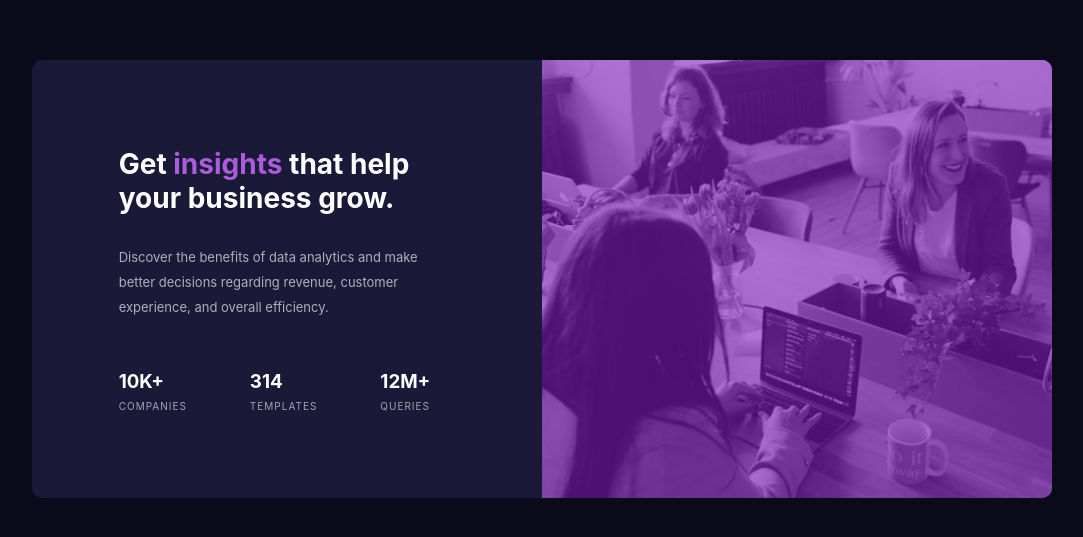
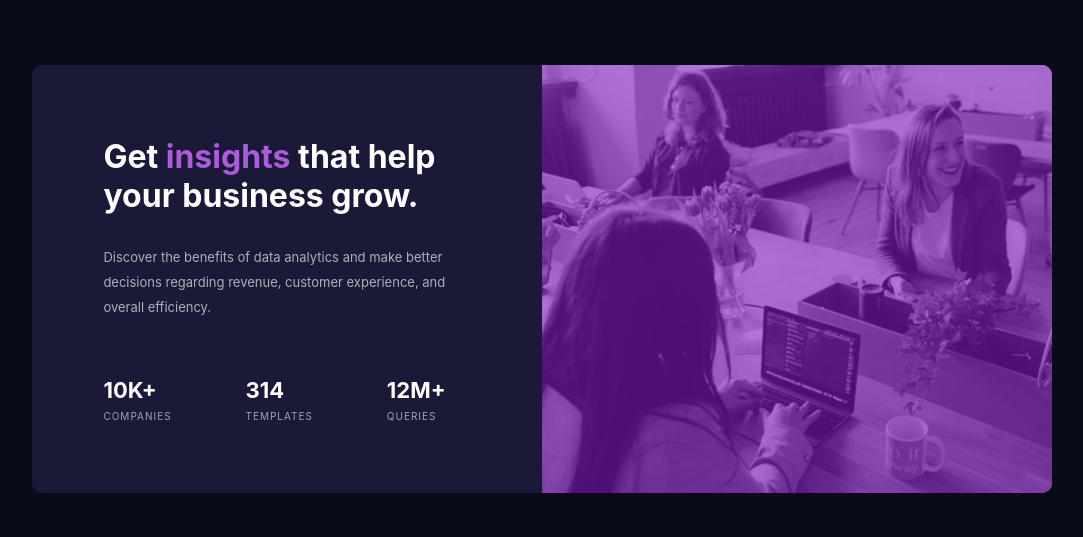
Before and after one commit to tanvir-kabir/stats-preview-card, a plain HTML site: page index.html in a window 1280 px wide. Shown: the part 121-658 px from the top of the page, without its empty margins (98-1181 px from the left). Drawn offline with Linux system fonts and the light colour scheme.

Commit message:
font size of content title and stats title is changed

```diff
--- a/style.css
+++ b/style.css
@@ -59,13 +59,13 @@ body{
 /* content part */
 
 .content{
-    padding: 17% ;
+    padding: 14% ;
 }
 
 .content__title{
     color: white;
     font-weight: 700;
-    font-size: 28px;
+    font-size: 32px;
     margin-bottom: 30px;
 }
 
@@ -79,7 +79,7 @@ body{
     font-weight: 400;
     font-size: 13px;
     line-height: 25px;
-    margin-bottom: 50px;
+    margin-bottom: 57px;
 
 }
 
@@ -96,6 +96,7 @@ body{
    color: hsl(0, 0%, 100%);
    margin-bottom: 7px;
    font-weight: 700;
+   font-size: 22px;
 
 }
 
```
